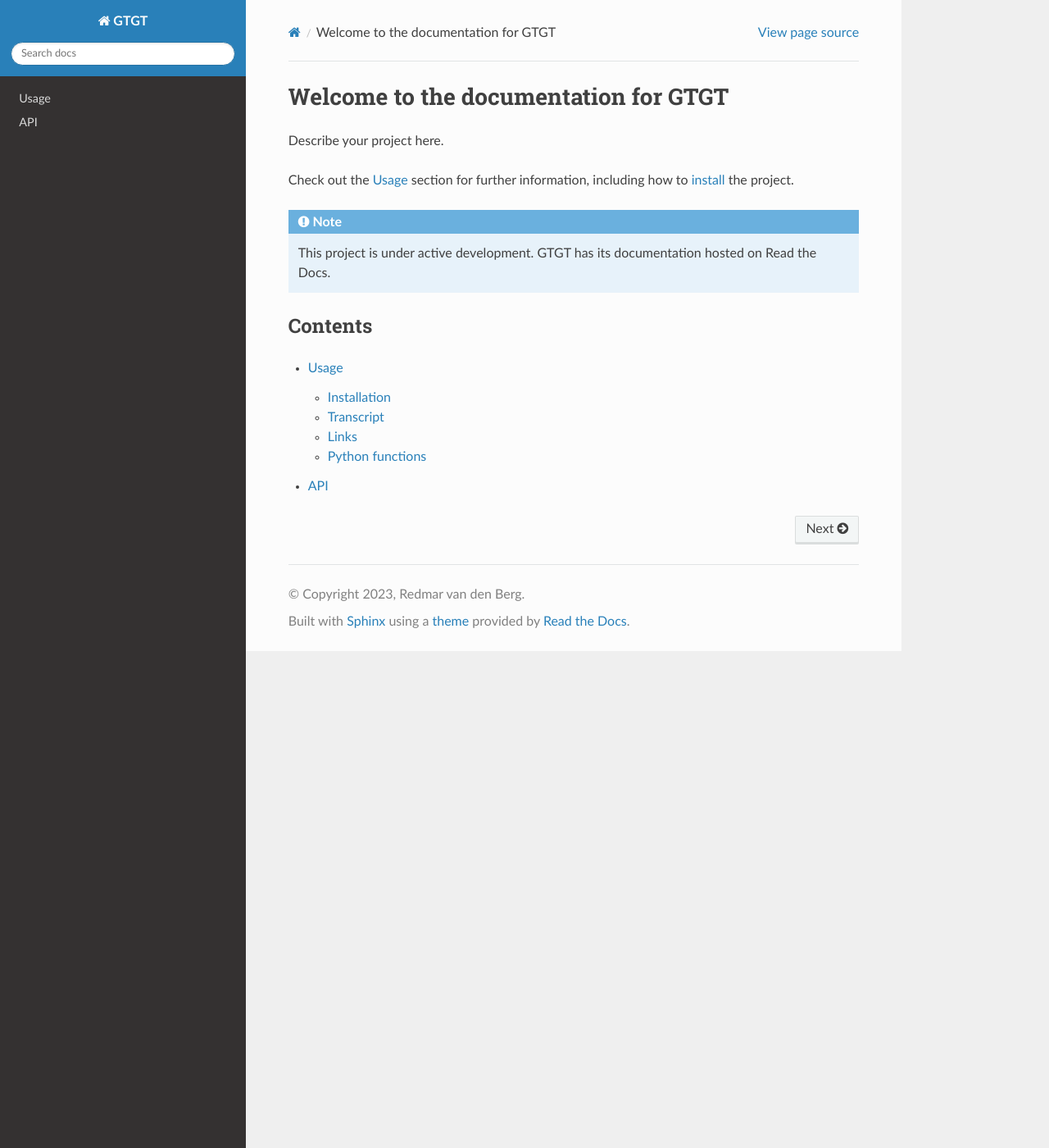
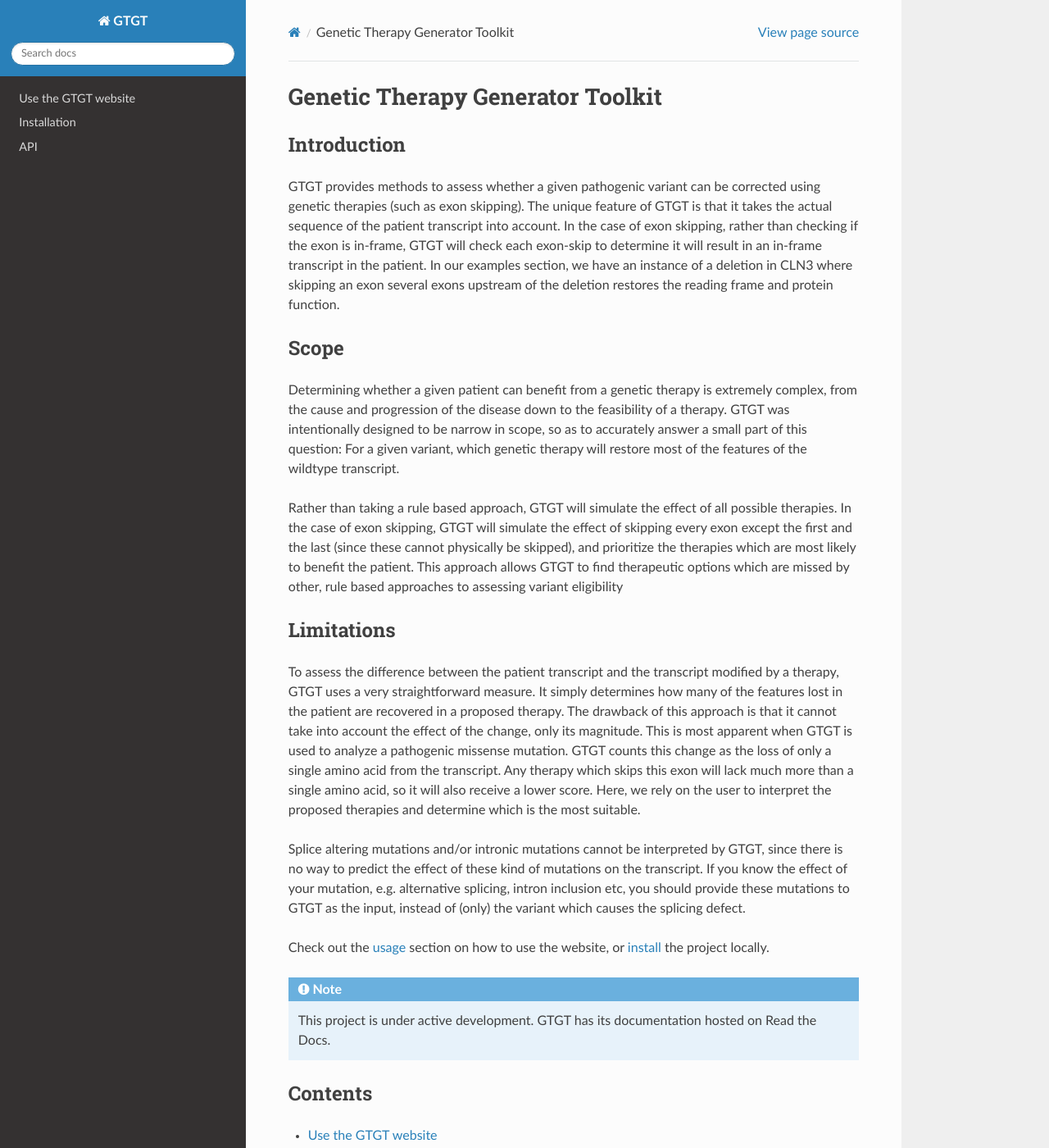
Before and after one commit to DCRT-LUMC/GTGT, a Sphinx documentation site: the page built from docs/source/index.rst, in a window 1280 px wide and 1400 px high. Shown: the whole window at 82% size. Built offline with Sphinx 7.4.7 and the Read the Docs theme 3.1.0, drawn with Linux system fonts in a browser that asks for light colours.

Commit message:
Extend documentation

```diff
--- a/docs/source/index.rst
+++ b/docs/source/index.rst
@@ -1,10 +1,55 @@
-Welcome to the documentation for GTGT
-================================================
+Genetic Therapy Generator Toolkit
+=================================
 
-Describe your project here.
+Introduction
+------------
+GTGT provides methods to assess whether a given pathogenic variant can be
+corrected using genetic therapies (such as exon skipping). The unique feature
+of GTGT is that it takes the actual sequence of the patient transcript into
+account. In the case of exon skipping, rather than checking if the exon is
+in-frame, GTGT will check each exon-skip to determine it will result in an
+in-frame transcript in the patient. In our examples section, we have an
+instance of a deletion in CLN3 where skipping an exon several exons upstream of
+the deletion restores the reading frame and protein function.
 
-Check out the :doc:`usage` section for further information, including
-how to :ref:`install<installation>` the project.
+Scope
+-----
+Determining whether a given patient can benefit from a genetic therapy is
+extremely complex, from the cause and progression of the disease down to the
+feasibility of a therapy. GTGT was intentionally designed to be narrow in scope,
+so as to accurately answer a small part of this question: For a given variant,
+which genetic therapy will restore most of the features of the wildtype
+transcript.
+
+Rather than taking a rule based approach, GTGT will simulate the effect of all
+possible therapies. In the case of exon skipping, GTGT will simulate the effect
+of skipping every exon except the first and the last (since these cannot
+physically be skipped), and prioritize the therapies which are most likely to
+benefit the patient. This approach allows GTGT to find therapeutic options
+which are missed by other, rule based approaches to assessing variant
+eligibility
+
+Limitations
+-----------
+To assess the difference between the patient transcript and the transcript
+modified by a therapy, GTGT uses a very straightforward measure. It simply
+determines how many of the features lost in the patient are recovered in a
+proposed therapy. The drawback of this approach is that it cannot take into
+account the effect of the change, only its magnitude. This is most apparent
+when GTGT is used to analyze a pathogenic missense mutation. GTGT counts this
+change as the loss of only a single amino acid from the transcript. Any therapy
+which skips this exon will lack much more than a single amino acid, so it will
+also receive a lower score. Here, we rely on the user to interpret the proposed
+therapies and determine which is the most suitable.
+
+Splice altering mutations and/or intronic mutations cannot be interpreted by
+GTGT, since there is no way to predict the effect of these kind of mutations on
+the transcript. If you know the effect of your mutation, e.g. alternative
+splicing, intron inclusion etc, you should provide these mutations to GTGT as
+the input, instead of (only) the variant which causes the splicing defect.
+
+Check out the :ref:`usage <usage>` section on how to use the website, or
+:ref:`install <installation>` the project locally.
 
 .. note::
 
```
Also changed, not shown: other parts of docs/source/index.rst (+1 -0 lines), docs/source/install.rst (added, +39 -0 lines), docs/source/usage.rst (+13 -40 lines).
